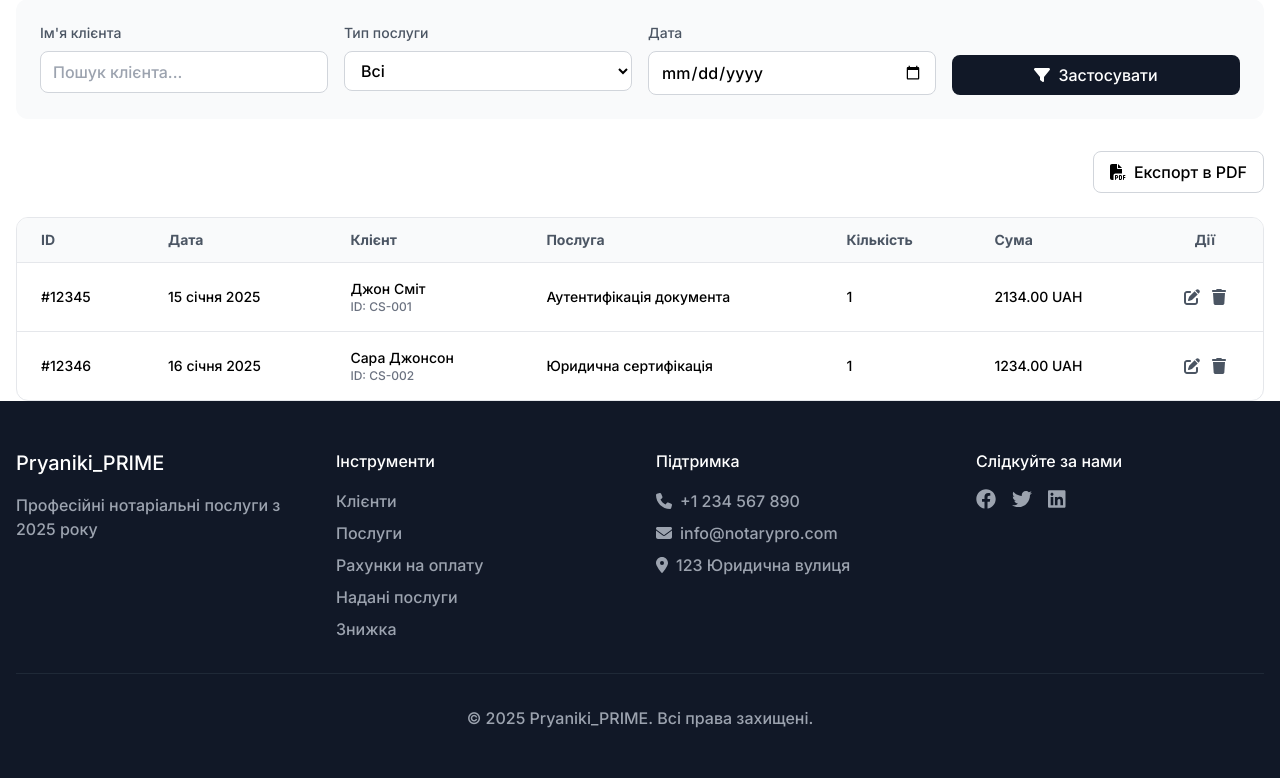
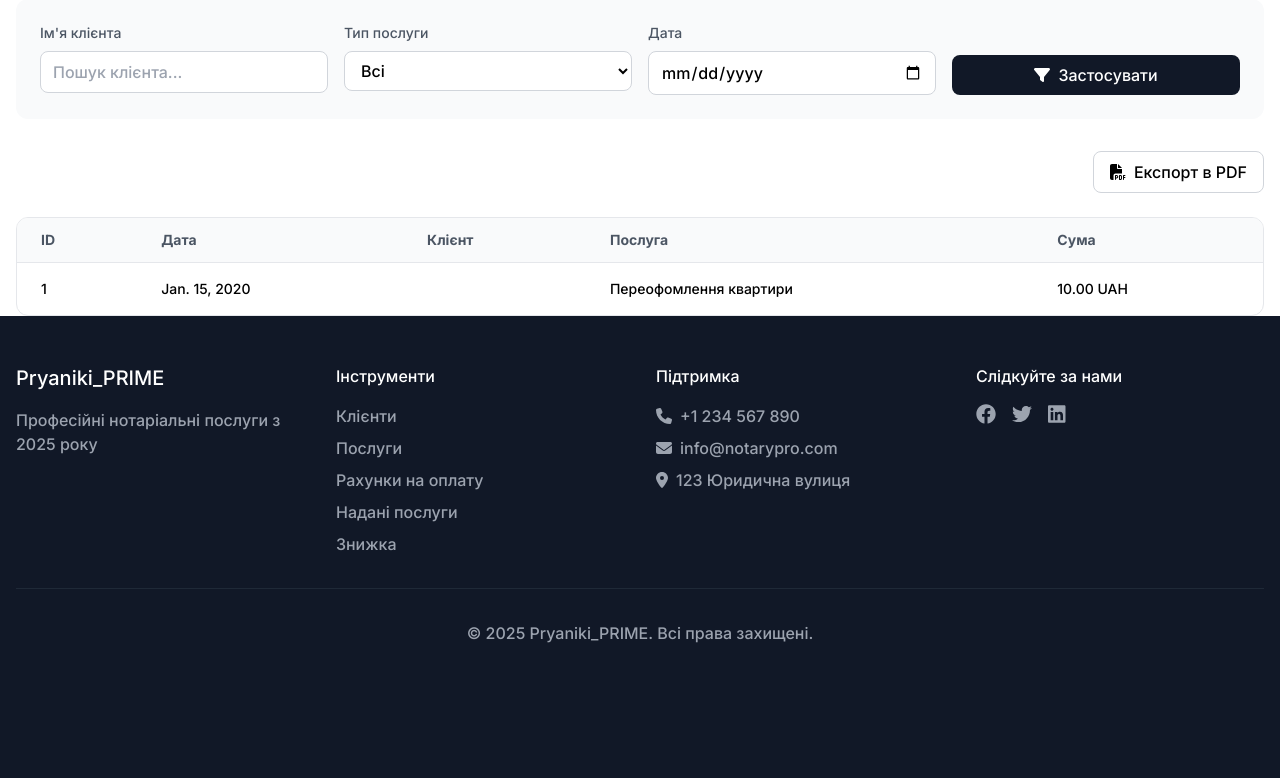
Before and after one commit to NikolMe/pryaniki, a Django app: page /provided_services in a window 1280 px wide. Shown: the part 197-975 px from the top of the page. After the commit the page ends 840 px from the top, so only its background shows below. Run offline with Django 4.2, Linux system fonts and the light colour scheme; a user stored in the database is signed in; data comes from the database, SQL or seed files in the repository; tables that the repository leaves empty hold one stand-in row (values such as "Sample post"); some libraries are stand-ins or nearby versions.

Commit message:
improve provided services

```diff
--- a/RealAgency/urls.py
+++ b/RealAgency/urls.py
@@ -3,7 +3,7 @@
 
 from RealAgency.views import home, clients, discounts, payments, provided_services, services, \
     add_or_edit_client, delete_client, add_discount, delete_discount, edit_discount, add_service, edit_service, \
-    delete_service, add_invoice, search_services, search_clients, login, login_view
+    delete_service, add_invoice, search_services, search_clients, login_view
 
 urlpatterns = [
     #    path('admin/', admin.site.urls),
--- a/templates/provided_services/main.html
+++ b/templates/provided_services/main.html
@@ -45,62 +45,26 @@
                             <th class="px-6 py-3 text-left text-sm text-neutral-600">Дата</th>
                             <th class="px-6 py-3 text-left text-sm text-neutral-600">Клієнт</th>
                             <th class="px-6 py-3 text-left text-sm text-neutral-600">Послуга</th>
-                            <th class="px-6 py-3 text-left text-sm text-neutral-600">Кількість</th>
                             <th class="px-6 py-3 text-left text-sm text-neutral-600">Сума</th>
-                            <th class="px-6 py-3 text-center text-sm text-neutral-600">Дії</th>
                         </tr>
                     </thead>
                     <tbody class="divide-y divide-neutral-200">
+                        {% for provided_service in provided_services %}
                         <tr class="hover:bg-neutral-50">
-                            <td class="px-6 py-4 text-sm">#12345</td>
-                            <td class="px-6 py-4 text-sm">15 січня 2025</td>
+                            <td class="px-6 py-4 text-sm"> {{ provided_service.id }} </td>
+                            <td class="px-6 py-4 text-sm"> {{ provided_service.invoice.date }}</td>
                             <td class="px-6 py-4">
                                 <div class="flex items-center">
                                     <div>
-                                        <div class="text-sm">Джон Сміт</div>
-                                        <div class="text-xs text-neutral-500">ID: CS-001</div>
+                                        <div class="text-sm">{{ provided_service.invoice.client.name }}</div>
+                                        <div class="text-xs text-neutral-500">{{ provided_service.invoice.client.id }}</div>
                                     </div>
                                 </div>
                             </td>
-                            <td class="px-6 py-4 text-sm">Аутентифікація документа</td>
-                            <td class="px-6 py-4 text-sm">1</td>
-                            <td class="px-6 py-4 text-sm">2134.00 UAH</td>
-                            <td class="px-6 py-4">
-                                <div class="flex justify-center space-x-3">
-                                    <button class="text-neutral-600 hover:text-neutral-900">
-                                        <i class="fa-solid fa-pen-to-square"></i>
-                                    </button>
-                                    <button class="text-neutral-600 hover:text-neutral-900">
-                                        <i class="fa-solid fa-trash"></i>
-                                    </button>
-                                </div>
-                            </td>
+                            <td class="px-6 py-4 text-sm">{{ provided_service.service.name }}</td>
+                            <td class="px-6 py-4 text-sm">{{ provided_service.price }} UAH</td>
                         </tr>
-                        <tr class="hover:bg-neutral-50">
-                            <td class="px-6 py-4 text-sm">#12346</td>
-                            <td class="px-6 py-4 text-sm">16 січня 2025</td>
-                            <td class="px-6 py-4">
-                                <div class="flex items-center">
-                                    <div>
-                                        <div class="text-sm">Сара Джонсон</div>
-                                        <div class="text-xs text-neutral-500">ID: CS-002</div>
-                                    </div>
-                                </div>
-                            </td>
-                            <td class="px-6 py-4 text-sm">Юридична сертифікація</td>
-                            <td class="px-6 py-4 text-sm">1</td>
-                            <td class="px-6 py-4 text-sm">1234.00 UAH</td>
-                            <td class="px-6 py-4">
-                                <div class="flex justify-center space-x-3">
-                                    <button class="text-neutral-600 hover:text-neutral-900">
-                                        <i class="fa-solid fa-pen-to-square"></i>
-                                    </button>
-                                    <button class="text-neutral-600 hover:text-neutral-900">
-                                        <i class="fa-solid fa-trash"></i>
-                                    </button>
-                                </div>
-                            </td>
-                        </tr>
+                    {% endfor %}
                     </tbody>
                 </table>
             </div>
```
Also changed, not shown: templates/provided_services/modal_provided_service.html (deleted).
